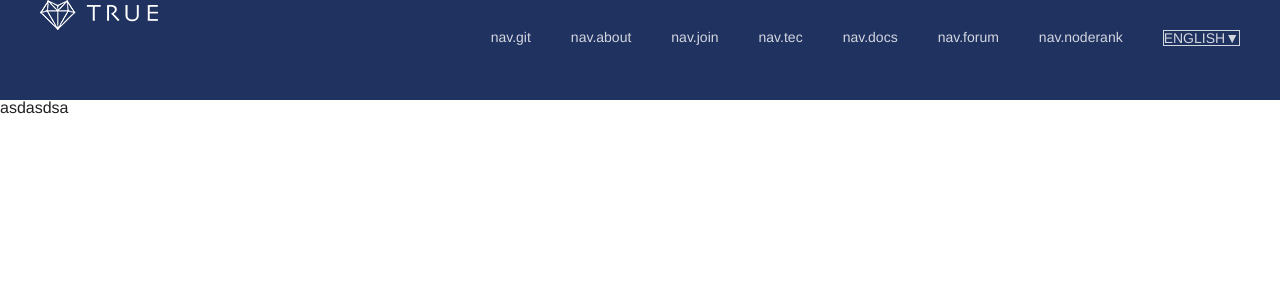
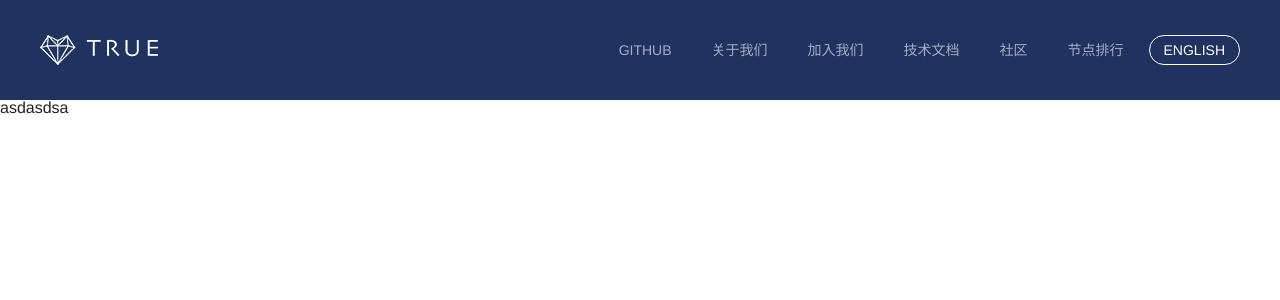
Before and after one commit to truechain/truechain-official, a Vue app: page / in a window 1280 px wide. Shown: the top 300 px of the page. Built offline with nearby package versions, Linux system fonts and the light colour scheme.

Commit message:
📍完成导航栏布局

```diff
--- a/src/assets/stylus/mixin.styl
+++ b/src/assets/stylus/mixin.styl
@@ -35,7 +35,8 @@ fc($type = center)
 
 mw()
   max-width 1220px
-  padding 0 10px
+  padding-left 10px
+  padding-right 10px
   margin auto
 
 textChange()
--- a/src/components/index.vue
+++ b/src/components/index.vue
@@ -2,17 +2,18 @@
   div
     nav
       .container-app-header
-        .container-app-header-logo
+        router-link(
+          to="/"
+        ).container-app-header-logo
           img(src="~@/assets/images/logo_top.png")
         .container-app-header-nav
           ul
-            router-link(
+            li(
               v-for="(item, index) in indexList",
               :key="index",
-              :to="item.path",
-              tag="li",
+              @click="jumpTo(item.path)",
             ) {{ $t(`nav.${item.tag}`) }}
-            li.container-app-header-lang(@click="toggleLanguage") ENGLISH▼
+            li.container-app-header-lang(@click="toggleLanguage") ENGLISH
     .container-app-content
       router-view
     .container-app-footer.
@@ -22,15 +23,14 @@
 
 <script>
 
-import { setStore, getStore } from '../util'
+import { setStore, getStore } from '@/util'
 
 const indexList = [
-  { path: 'join', tag: 'git' },
+  { path: 'https://github.com/truechain', tag: 'git' },
   { path: 'team', tag: 'about' },
-  { path: 'docs', tag: 'join' },
-  { path: 'message', tag: 'tec' },
-  { path: 'node', tag: 'docs' },
-  { path: 'node', tag: 'forum' },
+  { path: 'join', tag: 'join' },
+  { path: 'docs', tag: 'docs' },
+  { path: 'https://www.truechain.pro/', tag: 'forum' },
   { path: 'node', tag: 'noderank' }
 ]
 
@@ -41,9 +41,16 @@ export default {
     }
   },
   created () {
-    this._i18n.locale = getStore('locale')
+    this._i18n.locale = getStore('locale') || 'sc'
   },
   methods: {
+    jumpTo (path) {
+      if (/http[s]?:\/\//.test(path)) {
+        window.open(path)
+      } else {
+        this.$router.push(path)
+      }
+    },
     toggleLanguage () {
       if (getStore('locale') === 'sc') {
         setStore('locale', 'en')
@@ -63,10 +70,11 @@ export default {
     height 100px
     background-color $dark-blue
   .container-app-header
+    padding 35px
     mw()
   .container-app-header-logo
     wh(118px, 30px)
-    // background red
+    float left
   .container-app-header-nav
     color $font-light
     ul
@@ -74,15 +82,21 @@ export default {
       li
         float left
         color #fff
-        opacity .8
-        margin-left 40px
+        font-weight 200
+        opacity .6
+        margin-left 10px
         font-size 14px
         cursor pointer
-        transition opacity .4
+        transition opacity .4s
+        line-height 20px
+        padding 5px 15px
         &:hover
           opacity 1
       .container-app-header-lang
+        padding 4px 14px
         border solid 1px #fff
+        border-radius 15px
+        opacity 1
   .container-app-content
     background red
 </style>
--- a/src/language/lib/en.json
+++ b/src/language/lib/en.json
@@ -4,8 +4,7 @@
     "git": "GITHUB",
     "about": "ABOUT",
     "join": "JOIN US",
-    "tec": "TECHNICAL",
-    "docs": "DOCS",
+    "docs": "TECHNICAL DOCS",
     "forum": "FORUM",
     "noderank": "NODES RANK"
   }
--- a/src/language/lib/sc.json
+++ b/src/language/lib/sc.json
@@ -4,8 +4,7 @@
     "git": "GITHUB",
     "about": "关于我们",
     "join": "加入我们",
-    "tec": "技术团队",
-    "docs": "文档",
+    "docs": "技术文档",
     "forum": "社区",
     "noderank": "节点排行"
   }
```
